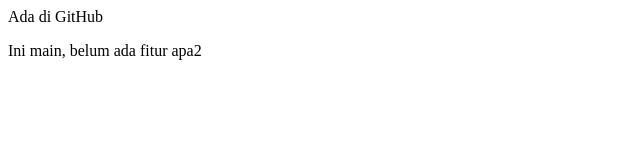
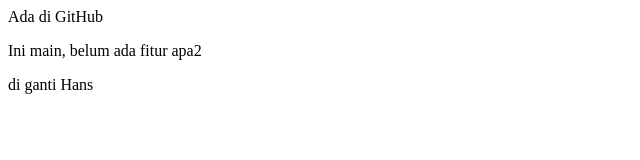
Before and after one commit to hansjuwi/belajargit-1, a plain HTML site: page index.html in a window 1280 px wide. Shown: the whole page, without its empty margins (0-640 px from the left). Drawn offline with Linux system fonts and the light colour scheme.

Commit message:
Update index.html

```diff
--- a/index.html
+++ b/index.html
@@ -1,4 +1,5 @@
 <html>
 <p>Ada di GitHub</p>
   <p>Ini main, belum ada fitur apa2</p>
+  di ganti Hans
 </html>
```
